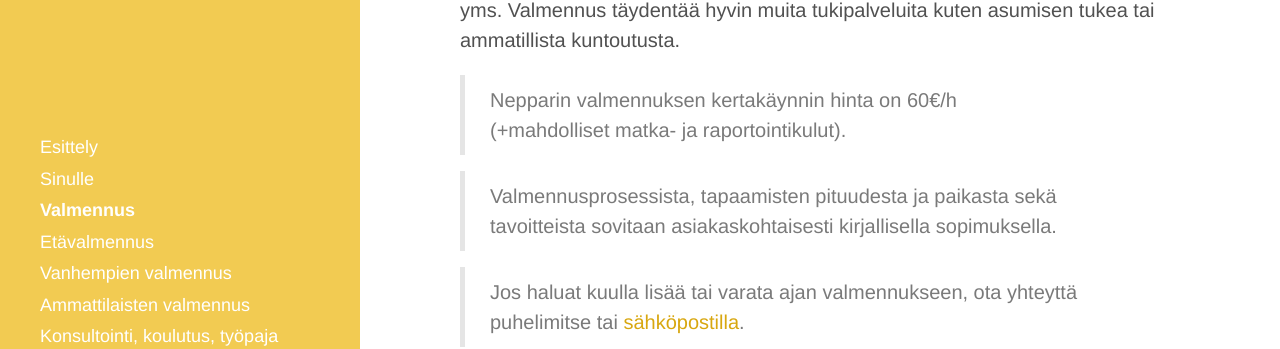
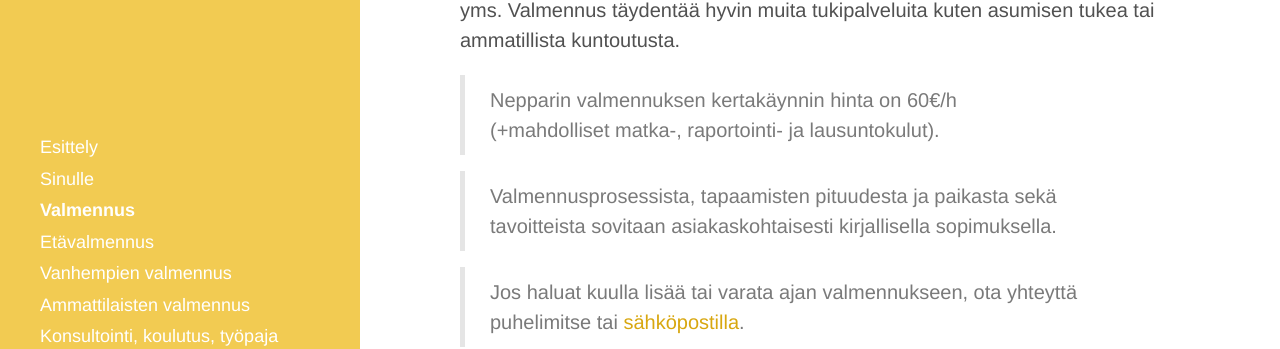
Before and after one commit to niinapiira/neppari.net, a Jekyll site: the page built from valmennus.md, in a window 1280 px wide and 900 px high, scrolled down 616 px. Shown: the part 413-762 px from the top of the window. Built offline with Jekyll 4.4.1, drawn with Linux system fonts in a browser that asks for light colours.

Commit message:
Updated valmennus.md

```diff
--- a/valmennus.md
+++ b/valmennus.md
@@ -32,7 +32,7 @@
 
 
 
-> Nepparin valmennuksen kertakäynnin hinta on 60€/h (+mahdolliset matka- ja raportointikulut).
+> Nepparin valmennuksen kertakäynnin hinta on 60€/h (+mahdolliset matka-, raportointi- ja lausuntokulut).
 
 > Valmennusprosessista, tapaamisten pituudesta ja paikasta sekä tavoitteista sovitaan asiakaskohtaisesti kirjallisella sopimuksella.
 
```
